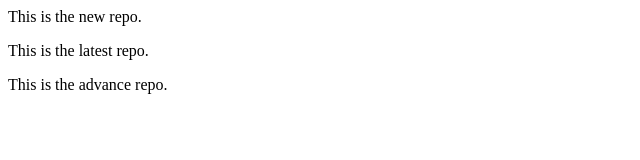
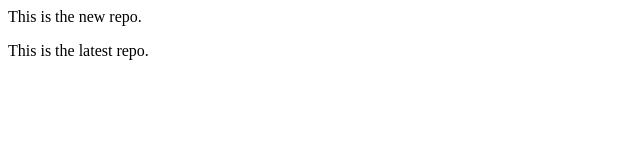
Before and after one commit to vasusystem/test_git_repo, a plain HTML site: page index.html in a window 1280 px wide. Shown: the whole page, without its empty margins (0-640 px from the left). Drawn offline with Linux system fonts and the light colour scheme.

Commit message:
17th nov

```diff
--- a/index.html
+++ b/index.html
@@ -1,3 +1,2 @@
 <p>This is the new repo.</p>
 <p>This is the latest repo.</p>
-<p>This is the advance repo.</p>
```
